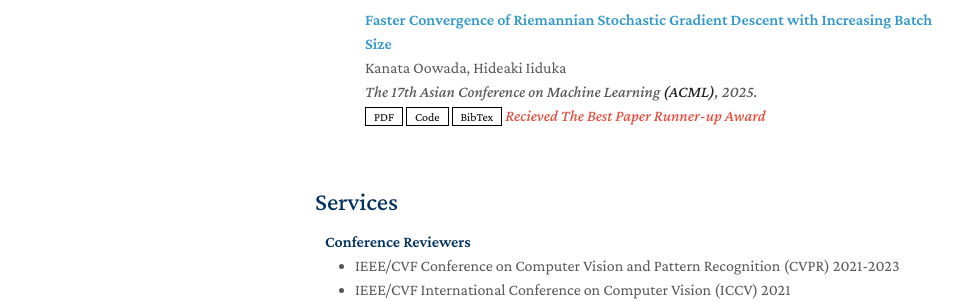
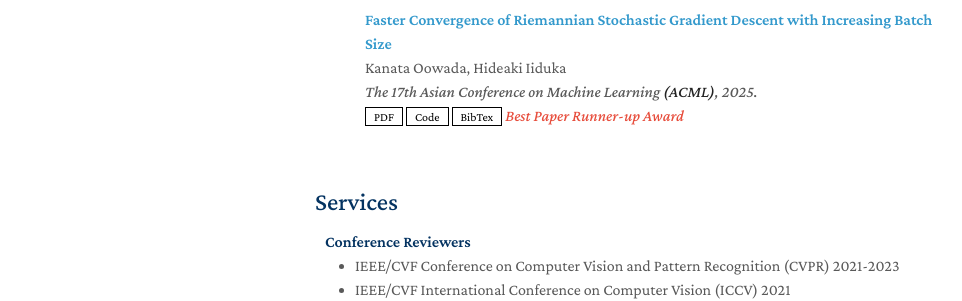
Before and after one commit to KanataOowada/KanataOowada.github.io, a Jekyll site: the page built from index.md, in a window 1280 px wide and 984 px high. Shown: the part 443-744 px from the top of the window, without its empty margins (155-1117 px from the left). Built offline with Jekyll 4.4.1, drawn with Linux system fonts in a browser that asks for light colours; a style sheet for code colours, icons or effects is not loaded; our own code applies the rules of GitHub Pages for plain Markdown files.

Commit message:
Update publications.yml

```diff
--- a/_data/publications.yml
+++ b/_data/publications.yml
@@ -7,4 +7,4 @@ main:
     pdf: ./assets/file/rsgd_acml2025.pdf
     code: https://github.com/iiduka-researches/RSGD_acml2025
     bibtex: https://proceedings.mlr.press/v304/oowada26a.html
-    notes: Recieved The Best Paper Runner-up Award
+    notes: Best Paper Runner-up Award
```
